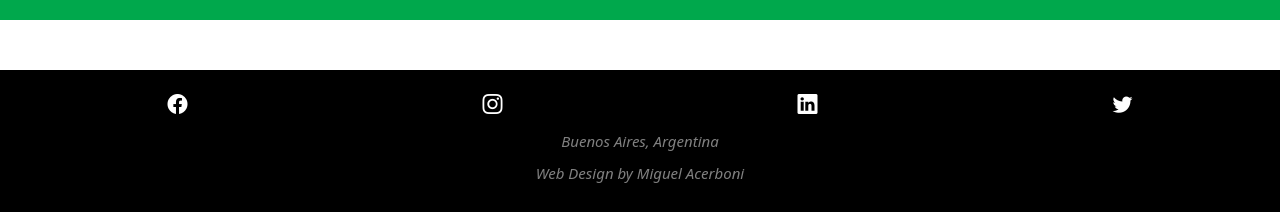
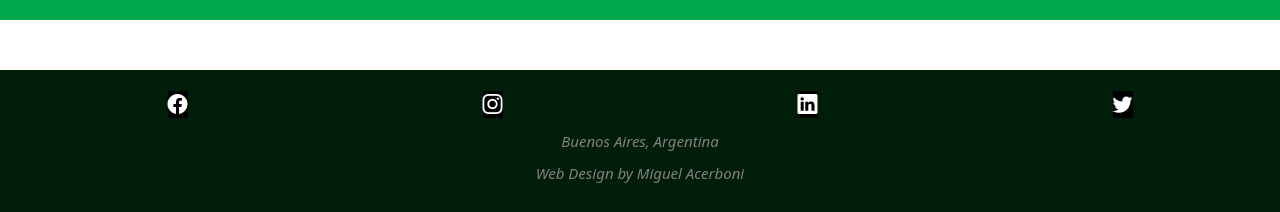
Before and after one commit to MiguelAcerboni/luga, a plain HTML site: page index.html in a window 1280 px wide. Shown: the part 1393-1605 px from the top of the page. Drawn offline with nearby package versions, Linux system fonts and the light colour scheme.

Commit message:
cambio en el footer

```diff
--- a/scss/_generales.scss
+++ b/scss/_generales.scss
@@ -195,7 +195,7 @@ p {
 
 .footer{
     font-size: 1.5rem;
-    background-color: black;
+    background-color: rgb(0, 29, 9);
     padding: 2rem 0;
     width: 100%;
     margin-top: 5rem;
```
Also changed, not shown: css/style.css, 1 other file.
